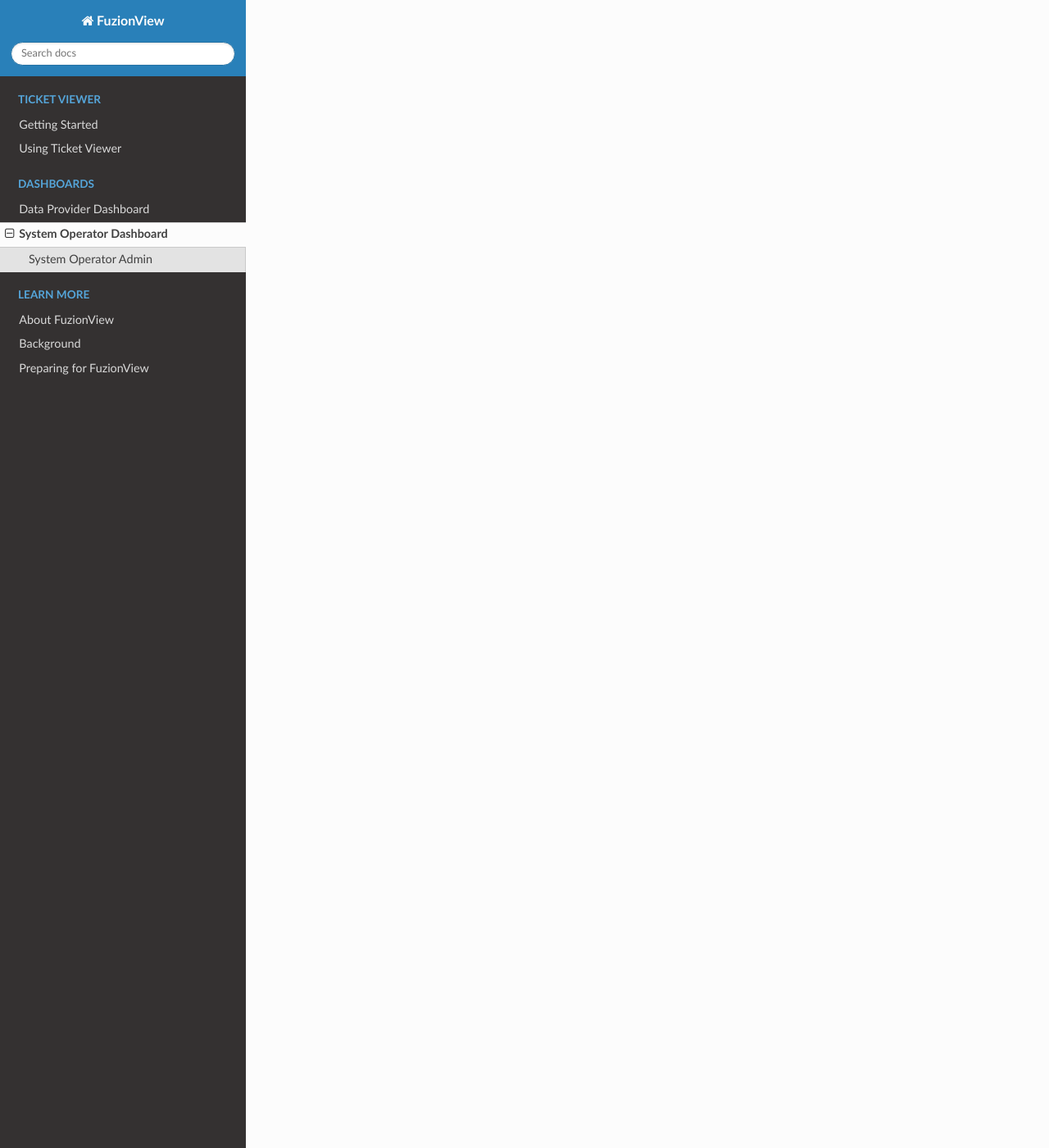
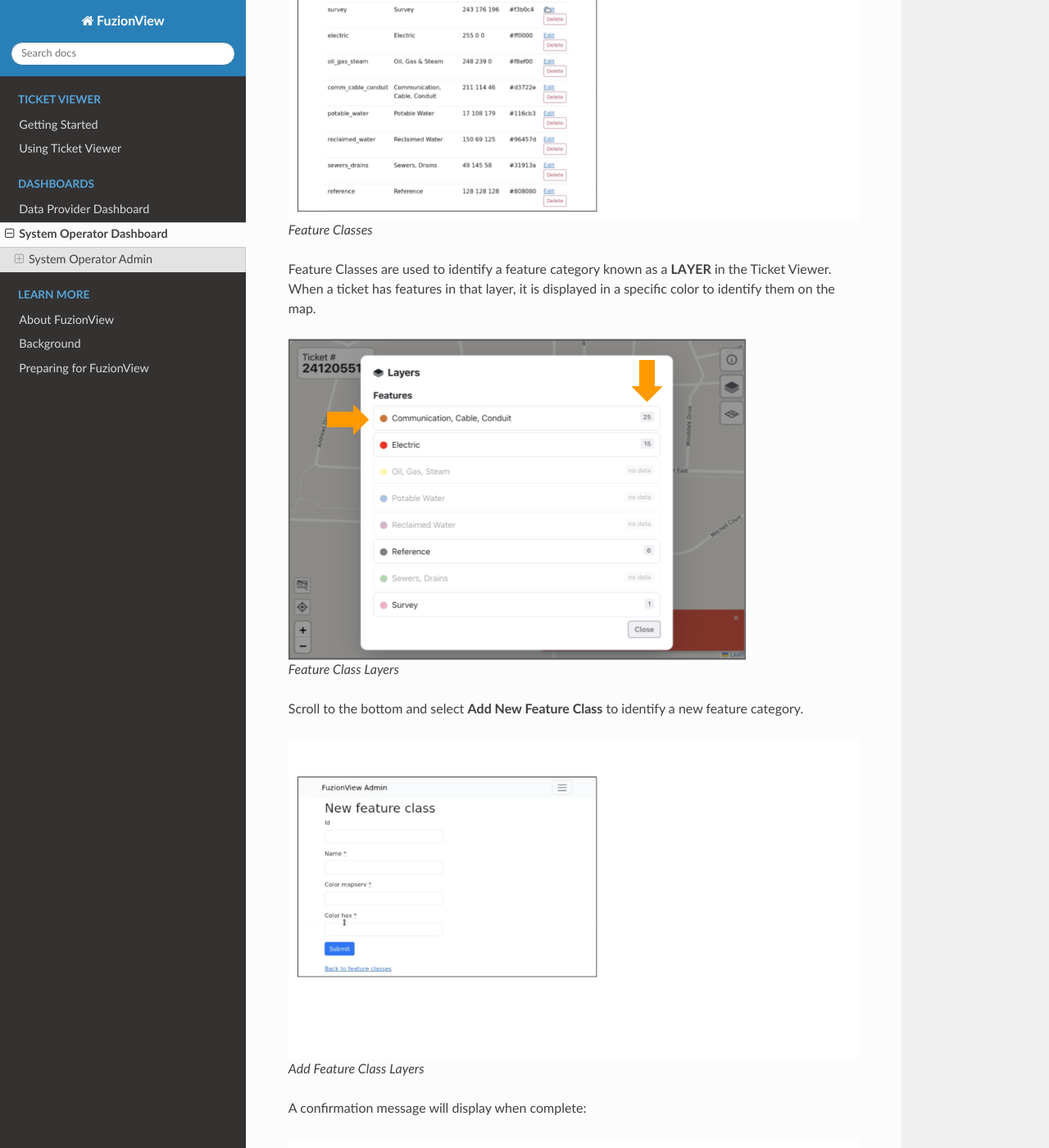
Before and after one commit to FuzionView/FV-Docs, a Sphinx documentation site: the page built from source/SystemOperator.rst, in a window 1280 px wide and 1400 px high, scrolled down 4082 px. Shown: the whole window at 82% size. Built offline with Sphinx 7.4.7 and the Read the Docs theme 2.0.0, drawn with Linux system fonts in a browser that asks for light colours; some of the changed text lies outside the part shown.

Commit message:
Add System Settings to SO Admin docs

```diff
--- a/source/SystemOperator.rst
+++ b/source/SystemOperator.rst
@@ -39,3 +39,110 @@
    :class: with-border
 
    *FuzionView System Operator Admin*
+
+System Settings
+****************
+
+Use the menu to select **System Operator Admin**:
+
+.. figure:: /_static/AdminMenu1.png
+   :alt: The FuzionView System Operator Admin Menu
+   :class: with-border
+
+   *System Operator Admin Menu*
+
+Then select **System Settings** from the dropdown:
+
+.. figure:: /_static/AdminMenu2.png
+   :alt: The FuzionView System Settings Menu
+   :class: with-border
+
+   *System Operator Admin Menu*
+
+The **System Settings** options are displayed:
+
+.. figure:: /_static/SystemSettings1.png
+   :alt: The FuzionView System Operator System Settings
+   :class: with-border
+
+   *System Settings*
+
+Use the **System Settings** options to create and manage key database elements:
+
+**Feature Classes**
+
+.. figure:: /_static/FeatureClasses1.png
+   :alt: Feature Classes identify the Layers in FuzionView
+   :class: with-border
+
+   *Feature Classes*
+
+Feature Classes are used to identify a feature category known as a **LAYER** in the Ticket Viewer.
+When a ticket has features in that layer, it is displayed in a specific color to identify them on the map.
+
+
+.. figure:: /_static/Layers2.png
+   :alt: Feature Classes map to Layers in FuzionView
+   :class: with-border
+
+   *Feature Class Layers*
+
+Scroll to the bottom and select **Add New Feature Class** to identify a new feature category.
+
+.. figure:: /_static/NewFeatureClass1.png
+   :alt: Add New Feature Classes
+   :class: with-border
+
+   *Add Feature Class Layers*
+
+A confirmation message will display when complete:
+
+.. figure:: /_static/FeatureClassCreated1.png
+   :alt: New Feature Class Created
+   :class: with-border
+
+   *New Feature Class Created*
+
+**Feature Statuses**
+
+Status is used to indicate whether the feature is in use and in what state of development it is.
+
+.. figure:: /_static/FeatureStatuses1.png
+   :alt: New Feature Statuses
+   :class: with-border
+
+   *Add Feature Statuses*
+
+Scroll to the bottom and select **Add New Feature Status** to identify a new usage status:
+
+.. figure:: /_static/NewFeatureClass1.png
+   :alt: Add New Feature Status
+   :class: with-border
+
+   *Add Feature Status* - Placeholder
+
+   **Ticket Types**
+
+The ticket type is used to visually indicate the urgency of a ticket, which is used in planning response time.
+
+.. figure:: /_static/TicketTypes1.png
+   :alt: Ticket Types
+   :class: with-border
+
+   *Ticket Types*
+
+The current options are Normal and Emergency. Emergency tickets display with the ticket number in red.
+
+.. figure:: /_static/TicketTypes1.png
+   :alt: Ticket Types
+   :class: with-border
+
+   *Ticket Types Placeholder*
+
+Scroll to the bottom and select **New Ticket Type** to add a new level of urgency.
+
+.. figure:: /_static/NewTicketType1.png
+   :alt: New Ticket Type
+   :class: with-border
+
+   *New Ticket Type*
```
Also changed, not shown: source/_static/AdminMenu1.png (added), source/_static/AdminMenu2.png (added), source/_static/FeatureClassCreated1.png (added), source/_static/FeatureClasses1.png (added), source/_static/FeatureStatuses1.png (added), source/_static/NewFeatureClass1.png (added), source/_static/NewTicketType1.png (added), source/_static/SystemSettings1.png (added), source/_static/TicketTypes1.png (added).
